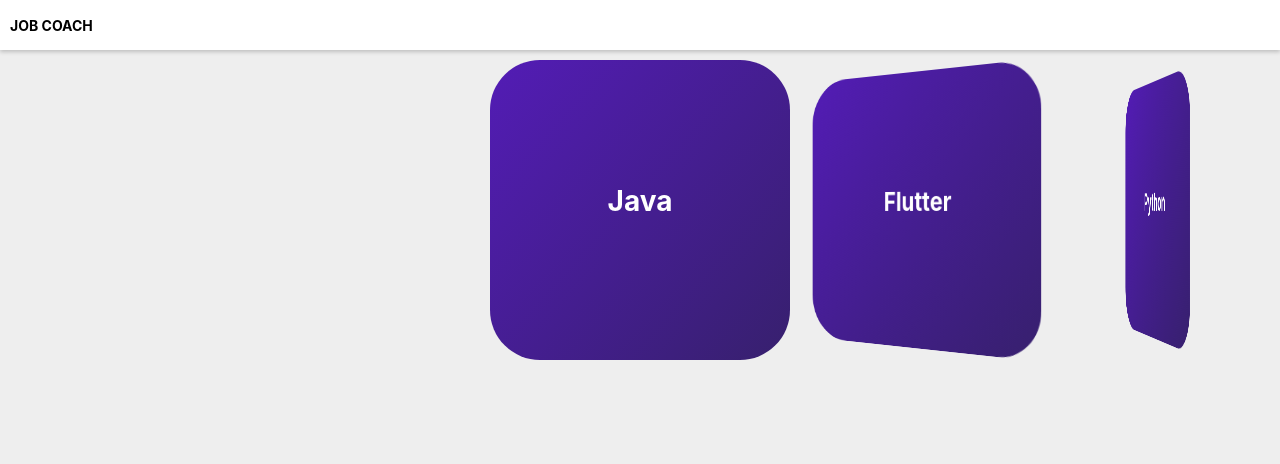
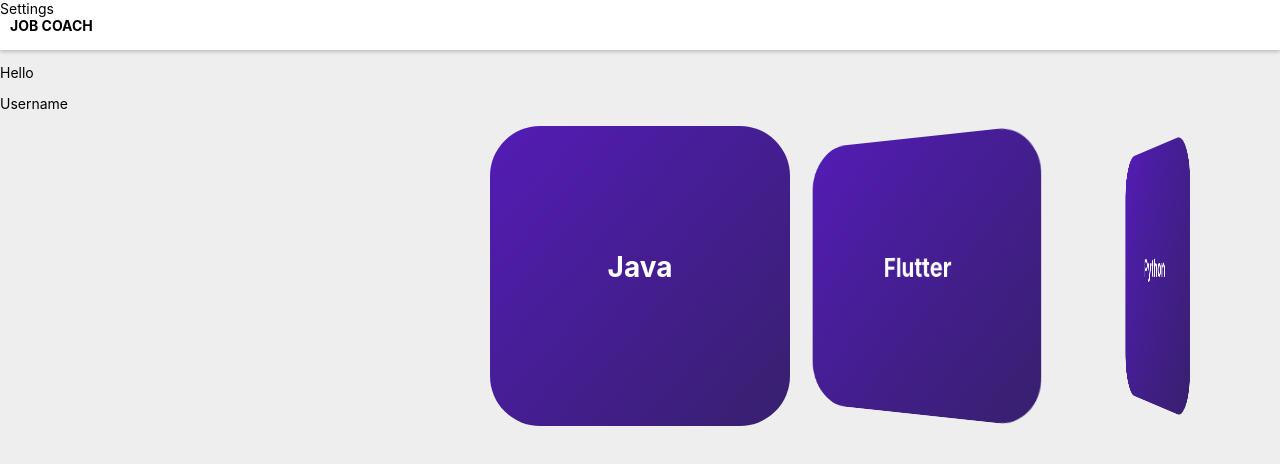
Before and after one commit to JasmineBabaYara/cb, a React (Create React App) app: page / in a window 1280 px wide. Shown: the top 464 px of the page. Built offline with nearby package versions, Linux system fonts and the light colour scheme.

Commit message:
Updates to Nav and mid to footer homepage

```diff
--- /dev/null
+++ b/src/components/settingsTemplate/settingsPage.js
@@ -0,0 +1 @@
+import React from 'react';
--- a/src/components/template/Nav.js
+++ b/src/components/template/Nav.js
@@ -1,9 +1,17 @@
 import React from 'react'
 import "../../styles/nav.css"
+
+// nav and nav secion of home or main page
 export default function Nav() {
-  return (
+  return (<>
     <div className="nav-wrapper">
       <p className="nav-title">JOB COACH</p>
+      <div className="settings-icon">Settings</div>
     </div>
+    <section className="nav-section">
+      <p className="greeting-message">Hello</p>
+      <p className="username">Username</p>
+    </section>
+    </>
   )
 }
--- a/src/styles/courses.css
+++ b/src/styles/courses.css
@@ -19,14 +19,14 @@
 /* ============= Animation background ========= */
 
 .course-slide {
-    background: linear-gradient(132deg, #FC415A, #591BC5, #212335);
+  background: linear-gradient(132deg, #fc415a, #591bc5, #212335);
   background-size: 400% 400%;
   animation: Gradient 15s ease infinite;
   position: relative;
   height: 100%;
   width: 100%;
   overflow: hidden;
-    padding:0;
+  padding: 0;
   border-radius: 50px;
 }
 
@@ -42,13 +42,13 @@
   left: 45vw;
   width: 10px;
   height: 10px;
-    border: solid 1px #D7D4E4;
+  border: solid 1px #d7d4e4;
   transform-origin: top left;
   transform: scale(0) rotate(0deg) translate(-50%, -50%);
   animation: cube 12s ease-in forwards infinite;
 }
 .cube:nth-child(2n) {
-    border-color: #FFF ;
+  border-color: #fff;
 }
 .cube:nth-child(2) {
   animation-delay: 2s;
--- a/src/styles/nav.css
+++ b/src/styles/nav.css
@@ -7,6 +7,7 @@
   left: 0;
   z-index: 1;
   box-shadow: 0px 2px 4px rgba(0, 0, 0, 0.2);
+  justify-content: space-between;
 }
 
 .nav-title {
@@ -18,3 +19,12 @@
   transform: translateY(-50%);
   padding-left: 10px;
 }
+
+.nav-section {
+}
+
+.greeting-message {
+}
+
+.username {
+}
```
Also changed, not shown: src/components/template/midToFooter.js (added, +17 -0 lines), src/styles/midToFooter.css (added, +10 -0 lines), 1 other file (tests, documents, lock files or other folders). Lines whose indentation alone changed are shown as unchanged.
